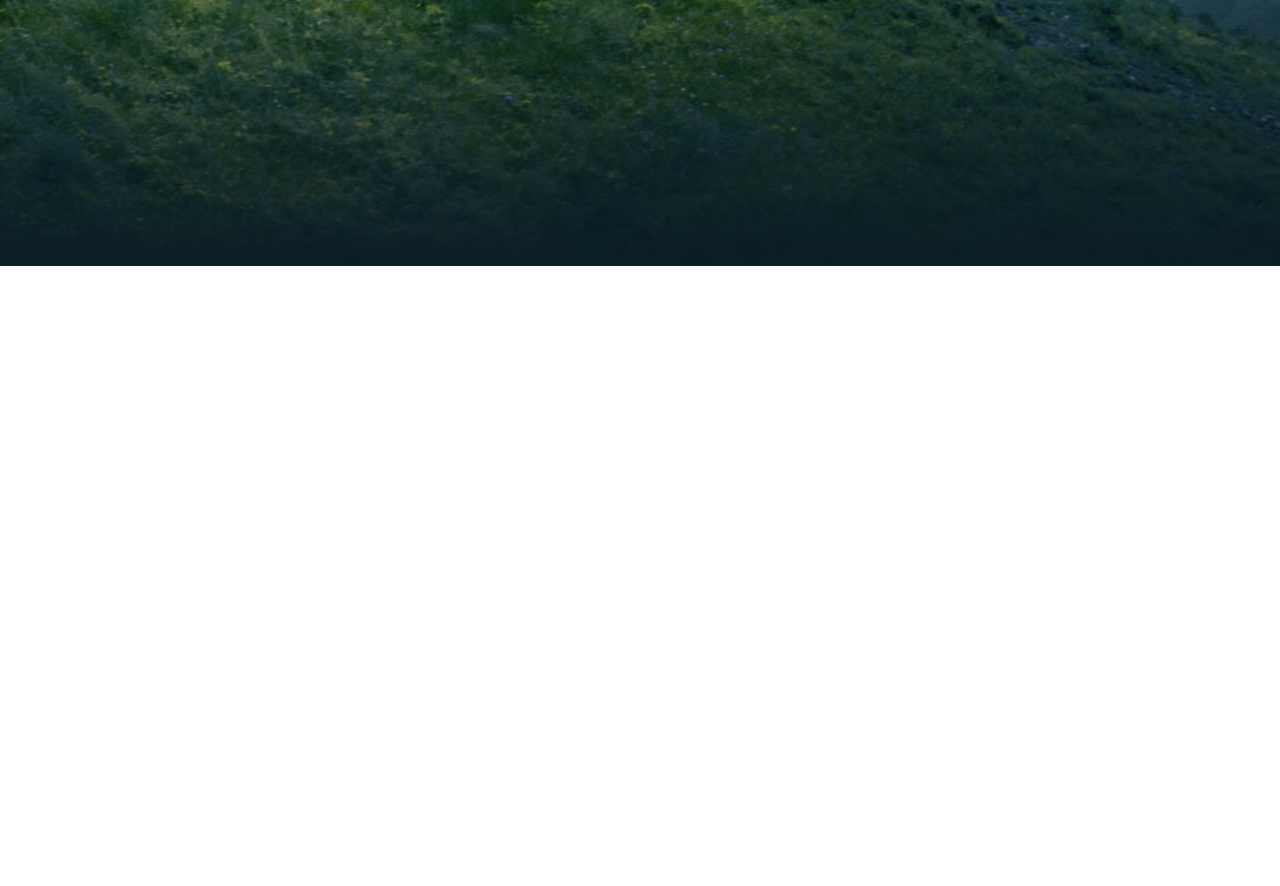
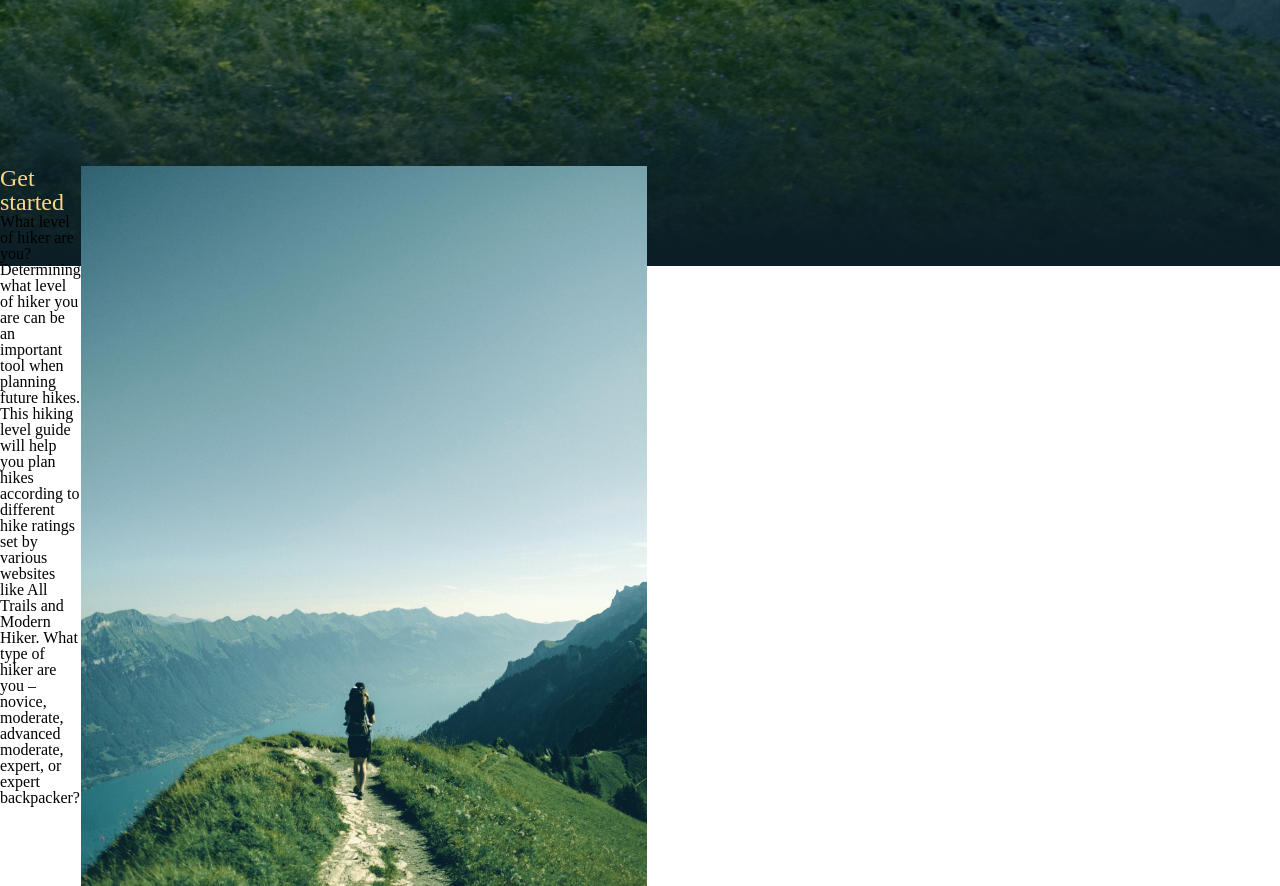
Before and after one commit to bonox2/MNTN, a plain HTML site: page index.html in a window 1280 px wide. Shown: the part 1338-2224 px from the top of the page. Before the commit the page ends 1604 px from the top, so only its background shows below. Drawn offline with Linux system fonts and the light colour scheme.

Commit message:
tips section start

```diff
--- a/css/style.css
+++ b/css/style.css
@@ -224,3 +224,12 @@ body {
   text-align: left;
 }
 /* hero end  */
+/*tip start*/
+.tips{
+	margin-top: -100px;
+}
+.tip-section{
+	width: 630px;
+	display: flex;
+	justify-content: space-between;
+}
--- a/index.html
+++ b/index.html
@@ -26,13 +26,26 @@
           <div class="hero-info">
             <div class="icons"><a href="#">Follow us</a></div>
             <div class="title">
-              <div class="title-name">A Hiking guide</div>
+              <h2 class="title-name">A Hiking guide</h2>
               <h1 class="hero-h1">Be prepared for the Mountains and beyond!</h1>
             </div>
             <div class="slider">Start</div>
           </div>
         </div>
       </section>
+      <section class="tips">
+        <div class="container">
+          <div class="tip-section">
+            <div class="tip-info">
+              <h2 class="title-name">Get started</h2>
+             <h3 class="tip-title">What level of  hiker are you?</h3>
+             <p class="tip-txt">Determining what level of hiker you are can be an important tool when planning future hikes. This hiking level guide will help you plan hikes according to different hike ratings set by various websites like All Trails and Modern Hiker. What type of hiker are you – novice, moderate, advanced moderate, expert, or expert backpacker? </p>
+             <a href="" class="tip-more"></a>
+            </div>
+            <img src="./img/01.jpg" alt="#" class="tip-img">
+          </div>
+        </div>
+      </section>
 
 </body>
 </html>
```
Also changed, not shown: img/01.jpg (added).
